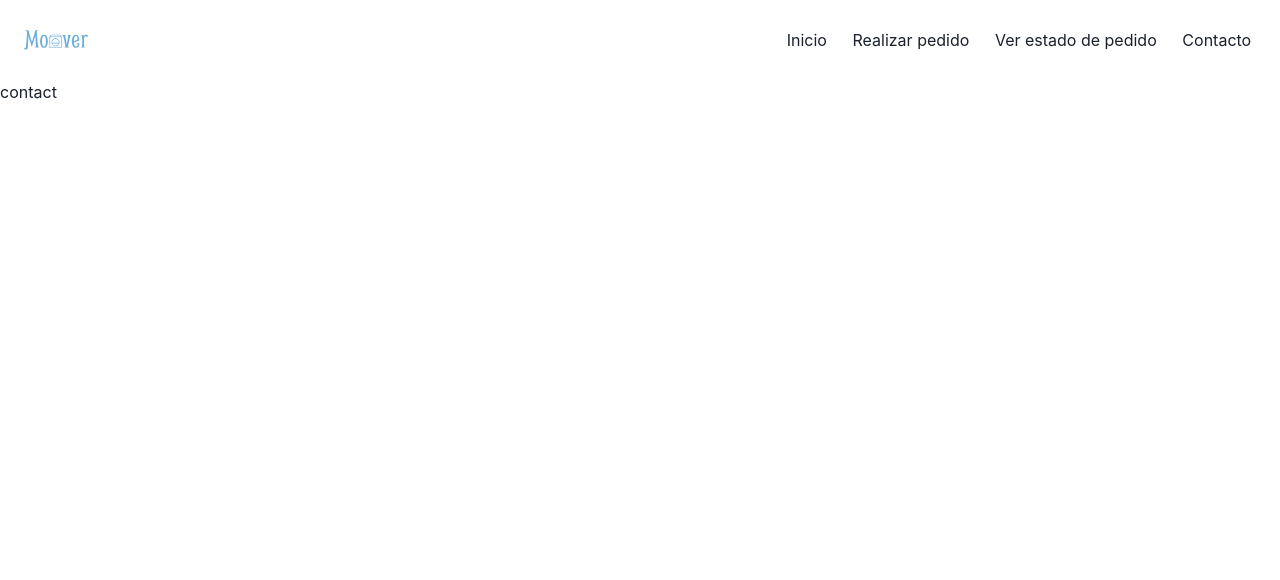
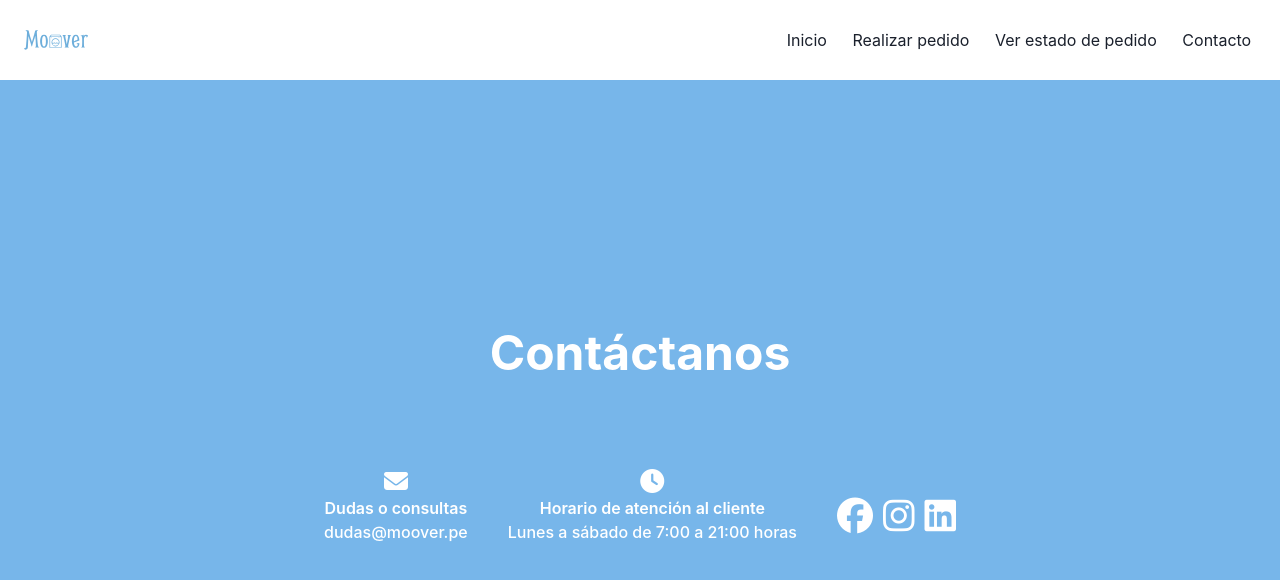
Before and after one commit to erikgarciadev/moover-react, a React (Create React App) app: page /contact in a window 1280 px wide. Shown: the top 580 px of the page. Built offline with nearby package versions, Linux system fonts and the light colour scheme.

Commit message:
feat: add page contact

```diff
--- a/public/index.html
+++ b/public/index.html
@@ -24,7 +24,8 @@
       work correctly both with client-side routing and a non-root public URL.
       Learn how to configure a non-root public URL by running `npm run build`.
     -->
-    <title>React App</title>
+    <script src="https://kit.fontawesome.com/81fce41be2.js" crossorigin="anonymous"></script>
+    <title>Moover</title>
   </head>
   <body>
     <noscript>You need to enable JavaScript to run this app.</noscript>
--- a/src/pages/contact/index.tsx
+++ b/src/pages/contact/index.tsx
@@ -1,5 +1,74 @@
-import React from 'react';
+import { Box, Image } from "@chakra-ui/react";
+import React from "react";
+import logo from "../../assets/logo_small.svg";
 
 export default function Contact() {
-  return <div>contact</div>;
+  return (
+    <Box
+      h="full"
+      backgroundColor="#77b6ea"
+      color="white"
+      display="flex"
+      justifyContent="center"
+      alignItems="center"
+      flexDirection="column"
+    >
+      {/* <Image fill='white' src={logo} alt='logo' /> */}
+      <Box mb="20" as="h1" fontWeight="bold" fontSize="48px">
+        Contáctanos
+      </Box>
+      <Box
+        display="flex"
+        flexDirection={{
+          base: "column",
+          md: "row",
+        }}
+        gap="10"
+      >
+        <Box mb="5" textAlign="center">
+          <Icon
+            fontSize="24px"
+            className="fa-solid fa-envelope"
+            cursor={false}
+          />
+          <Box fontWeight="semibold">Dudas o consultas</Box>
+          <Box fontWeight="medium">dudas@moover.pe</Box>
+        </Box>
+        <Box mb="5" textAlign="center">
+          <Icon fontSize="24px" className="fa-solid fa-clock" cursor={false} />
+          <Box fontWeight="semibold">Horario de atención al cliente</Box>
+          <Box fontWeight="medium">Lunes a sábado de 7:00 a 21:00 horas</Box>
+        </Box>
+        <Box
+          display="flex"
+          gap="10px"
+          alignItems="center"
+          justifyContent="center"
+        >
+          <Icon className="fa-brands fa-facebook" />
+          <Icon className="fa-brands fa-instagram" />
+          <Icon className="fa-brands fa-linkedin" />
+        </Box>
+      </Box>
+    </Box>
+  );
 }
+
+function Icon({
+  fontSize = "36px",
+  cursor = true,
+  className,
+}: {
+  fontSize?: string;
+  cursor?: boolean;
+  className: string;
+}) {
+  return (
+    <Box
+      as="i"
+      cursor={cursor ? "pointer" : "default"}
+      fontSize={fontSize}
+      className={className}
+    ></Box>
+  );
+}
```
Also changed, not shown: 1 other file (tests, documents, lock files or other folders).
